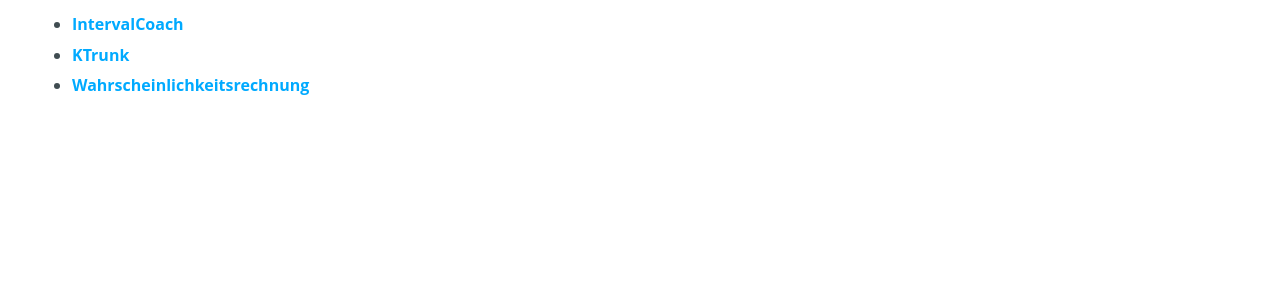
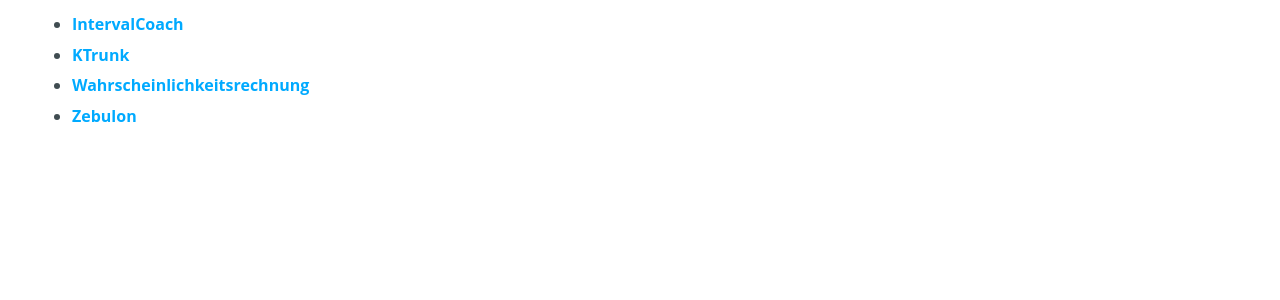
Before and after one commit to cs-LA/home, a Jekyll site: the page built from Pages.md, in a window 1280 px wide. Shown: the part 209-509 px from the top of the page. Built offline with Jekyll 4.4.1, drawn with Linux system fonts in a browser that asks for light colours; our own code applies the rules of GitHub Pages for plain Markdown files.

Commit message:
Update Pages.md

```diff
--- a/Pages.md
+++ b/Pages.md
@@ -3,3 +3,4 @@
  - **[IntervalCoach](/home/IntervalCoach/index.html)**
  - **[KTrunk](/home/KTrunk/index.html)**
  - **[Wahrscheinlichkeitsrechnung](/home/Wahrscheinlichkeitsrechnung.html)**
+ - **[Zebulon](/home/Zebulon/index.html)**
```
